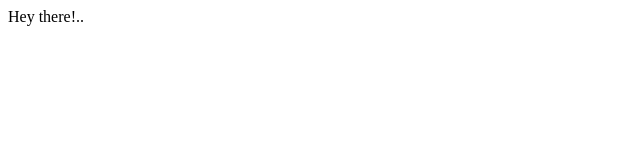
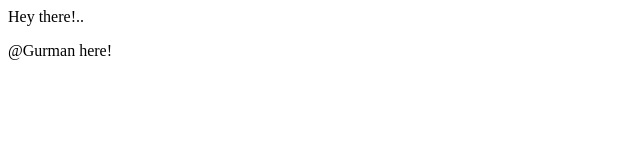
Before and after one commit to singh-gurman/testingrepo, a plain HTML site: page index.html in a window 1280 px wide. Shown: the whole page, without its empty margins (0-640 px from the left). Drawn offline with Linux system fonts and the light colour scheme.

Commit message:
Updated the index.html file with the introduction

```diff
--- a/index.html
+++ b/index.html
@@ -1 +1,3 @@
 <p> Hey there!.. </p>
+
+<p> @Gurman here! </p>
```
